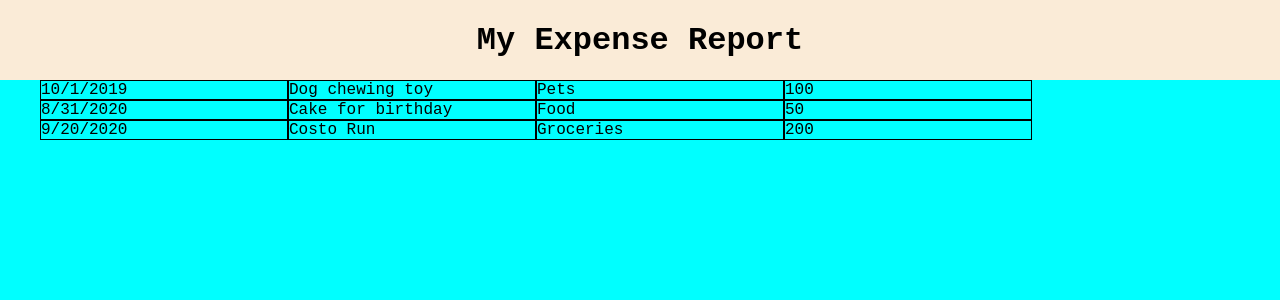
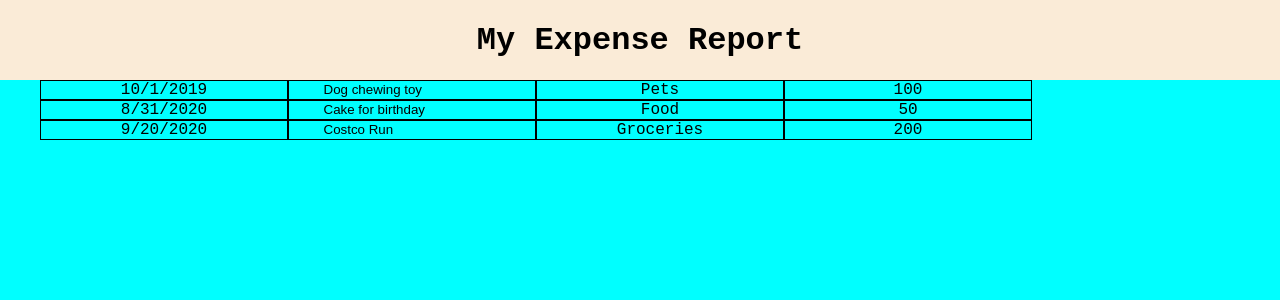
Before and after one commit to echen831/Easy-Expense-Report, a React (Create React App) app: page / in a window 1280 px wide. Shown: the top 300 px of the page. Built offline with nearby package versions, Linux system fonts and the light colour scheme.

Commit message:
add basic structure

```diff
--- a/src/Components/item.jsx
+++ b/src/Components/item.jsx
@@ -1,11 +1,21 @@
-import React from 'react';
+import React, { useImperativeHandle, useState } from 'react';
 
 export const Item = (props) => {
+
+    const [desc, setDesc] = useState(props.desc)
+
+    const handleDescChange = (e) => {
+        setDesc(e.currentTarget.value);
+    }
 
     return (
         <div className='item-container'>
             <div>{props.date}</div>
-            <div>{props.desc}</div>
+            <div>
+                <form action="">
+                    <input type="text" value={desc} onChange={handleDescChange}/>
+                </form>
+            </div>
             <div>{props.cat}</div>
             <div>{props.ammt}</div>
         </div>
--- a/src/Components/report.jsx
+++ b/src/Components/report.jsx
@@ -4,7 +4,7 @@ import { Item } from './item';
 const DATA = [
     {date: '10/1/2019', desc: 'Dog chewing toy', cat: 'Pets', ammt: 100.00 },
     { date: '8/31/2020', desc: 'Cake for birthday', cat: 'Food', ammt: 50.00 },
-    { date: '9/20/2020', desc: 'Costo Run', cat: 'Groceries', ammt: 200.00 }
+    { date: '9/20/2020', desc: 'Costco Run', cat: 'Groceries', ammt: 200.00 }
 ]
 
 export const Report = () => {
--- a/src/styles.css
+++ b/src/styles.css
@@ -39,5 +39,22 @@ ul {
 
 .item-container div {
     width: 25%;
+    height: fit-content;
     border: 1px solid black;
+    display: flex;
+    justify-content: center;
+    align-items: center;
 }
+
+.item-container input {
+    background-color: rgba(255, 255, 255, 0);
+    height: 100%;
+    outline: none;
+    border: none;
+    margin: 0;
+    padding: 0;
+}
+
+.item-container input:focus {
+    background-color: rgb(255, 255, 255);
+}
```
